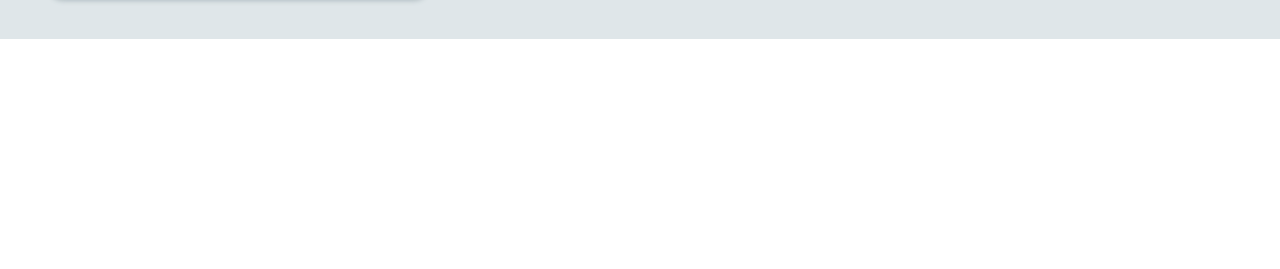
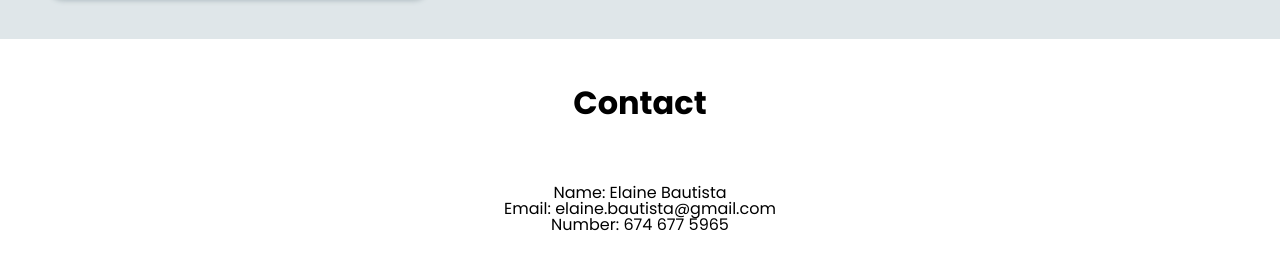
Before and after one commit to elainebautista0919/challenge-2, a plain HTML site: page index.html in a window 1280 px wide. Shown: the part 1301-1570 px from the top of the page. Before the commit the page ends 1340 px from the top, so only its background shows below. Drawn offline with Linux system fonts and the light colour scheme; files whose address does not match are found by name.

Commit message:
Added Contact Section

```diff
--- a/css/style.css
+++ b/css/style.css
@@ -1,7 +1,10 @@
-*{
+/* Universal Selector */
+* {
     font-family: 'Poppins', sans-serif;
     margin: 0;
 }
+
+/* Element Selector */
 nav {
     width: 100%;
     display: block;
@@ -54,8 +57,9 @@ select {
     background-size: contain;
   }
 
+  /* Class Selector */
 .first {
-    background-color: #dfe6e9;
+    background-color: #ddeffb;
 }
 
 .container {
@@ -169,14 +173,13 @@ select {
 .contact {
     min-height: 400px;
     text-align: center;
-    padding: 1em;
+    padding: 3em;
 }
 
 .contact-info {
     text-align: center;
     font-family: 'Poppins', sans-serif;
-    background-color:rgba(0,0,255,0.8);
-    padding: 3em;
+    padding: 1em;
     border-radius: 15px;
     text-decoration: none;
     list-style: none;
--- a/index.html
+++ b/index.html
@@ -100,6 +100,14 @@
 
     </section>
 
+<!-- Contact Section -->
+    <section class="contact">
+        <h2 id="contact">Contact</h2>
+        <div class="contact-info">
+            <li><stronger>Name:</stronger> Elaine Bautista</li>
+            <li><stronger>Email:</stronger> elaine.bautista@gmail.com</li>
+            <li><stronger>Number:</stronger> 674 677 5965</li>
+
 </body>
 
 </html>
```
